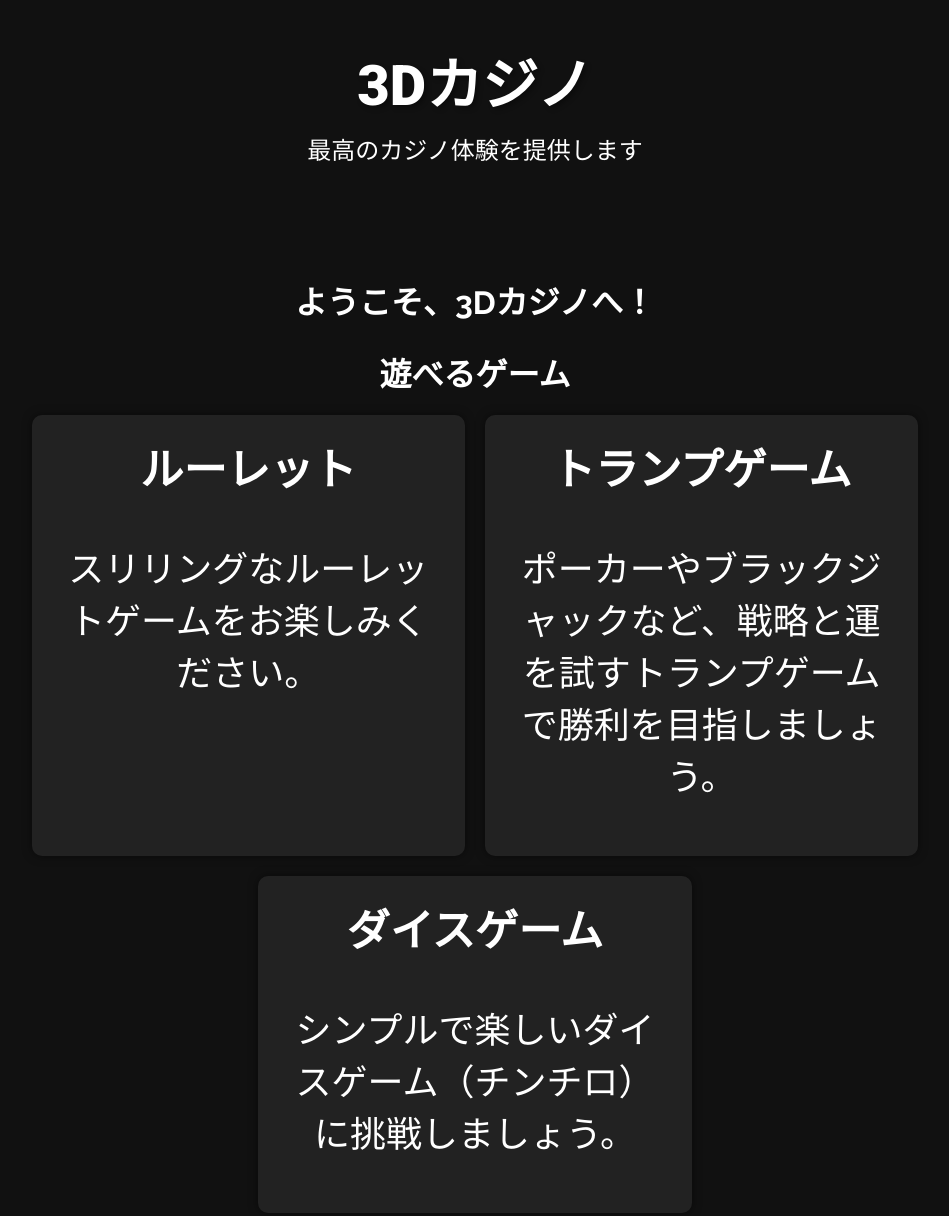
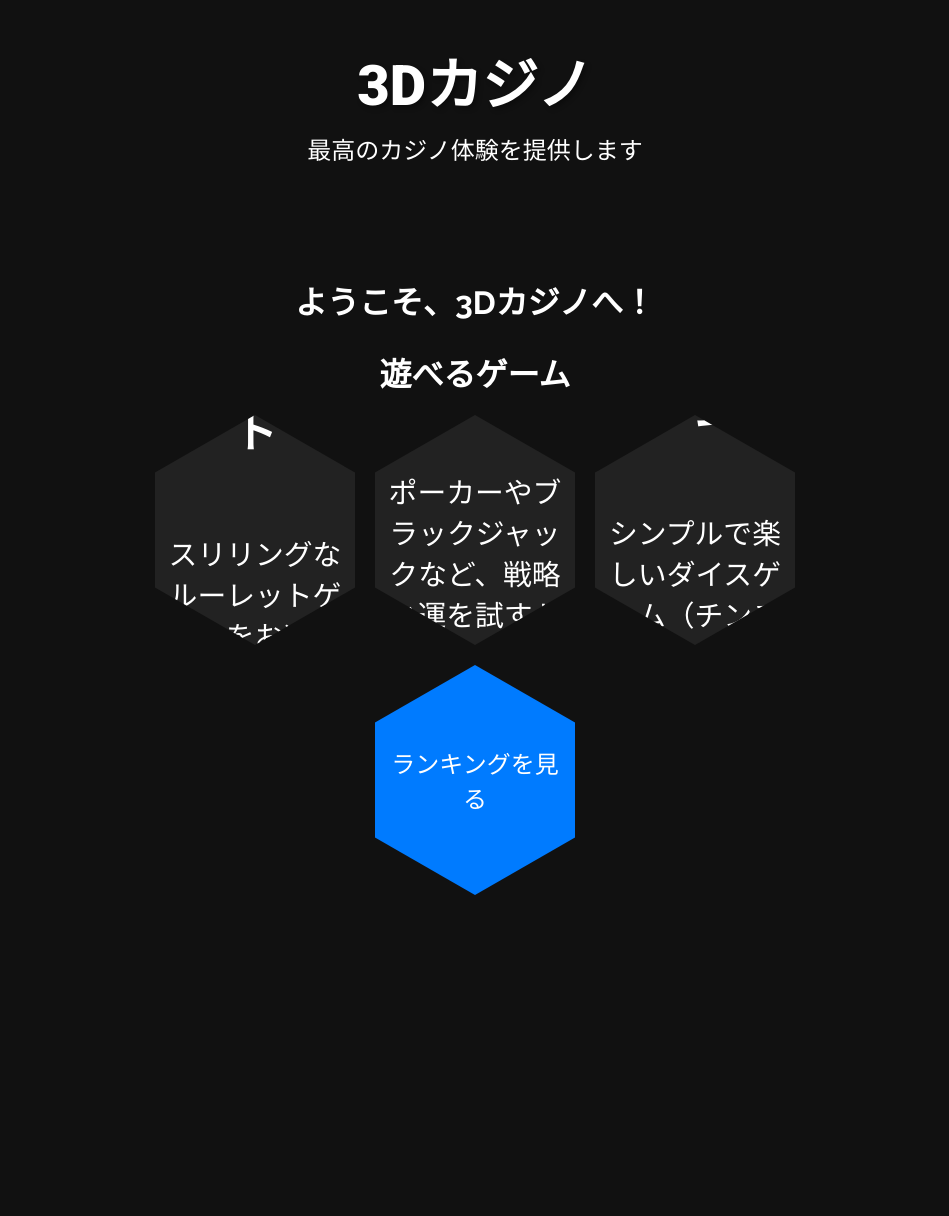
Before and after one commit to 433D/3D-CASINO, a plain HTML site: page test.html in a window 1280 px wide. Shown: the top 1216 px of the page, without its empty margins (165-1114 px from the left). After the commit the page ends 935 px from the top, so only its background shows below. Drawn offline with Linux system fonts and the light colour scheme.

Commit message:
Update test.html

```diff
--- a/test.html
+++ b/test.html
@@ -19,13 +19,11 @@
             padding: 40px 20px;
             text-align: center;
             color: #fff;
-            animation: fadeIn 2s ease-in-out;
         }
         header h1 {
             margin: 0;
             font-size: 3.5em;
             font-family: 'Roboto', sans-serif;
-            animation: slideIn 1s ease-in-out;
             text-shadow: 3px 3px 5px rgba(0,0,0,0.3);
         }
         header p {
@@ -40,7 +38,6 @@
         .introduction h2 {
             font-size: 2em;
             margin-bottom: 10px;
-            animation: fadeIn 2s ease-in-out 2s;
         }
         .introduction p {
             font-size: 1.5em;
@@ -51,7 +48,6 @@
         .game-section h2 {
             font-size: 2em;
             margin-bottom: 20px;
-            animation: fadeIn 2s ease-in-out 3s;
         }
         .game-grid {
             display: flex;
@@ -60,20 +56,19 @@
             gap: 20px;
         }
         .game-card {
+            position: relative;
+            width: 200px;
+            height: 230px;
             background-color: #222;
-            background-size: cover;
-            background-position: center;
-            padding: 20px;
-            border-radius: 10px;
-            box-shadow: 0 0 10px rgba(0, 0, 0, 0.5);
+            clip-path: polygon(50% 0%, 100% 25%, 100% 75%, 50% 100%, 0% 75%, 0% 25%);
+            display: flex;
+            flex-direction: column;
+            justify-content: center;
+            align-items: center;
             text-align: center;
-            flex: 1 1 calc(33.333% - 20px);
-            max-width: calc(33.333% - 20px);
-            min-width: 200px;
             color: #fff;
             cursor: pointer;
             font-size: 1.5em;
-            animation: zoomIn 1s ease-in-out;
             transition: transform 0.3s;
         }
         .game-card:hover {
@@ -84,36 +79,29 @@
             font-size: 1.8em;
         }
         .game-card p {
-            font-size: 1.5em;
+            font-size: 1.2em;
         }
         .link-section {
             margin: 20px 0;
         }
         .link-section button {
-            padding: 15px 30px;
+            width: 200px;
+            height: 230px;
             font-size: 1.5em;
             background-color: #007BFF;
             color: #fff;
             border: none;
-            border-radius: 5px;
+            clip-path: polygon(50% 0%, 100% 25%, 100% 75%, 50% 100%, 0% 75%, 0% 25%);
             cursor: pointer;
-            animation: fadeIn 2s ease-in-out 4s;
-            transition: background-color 0.3s;
+            transition: transform 0.3s;
         }
         .link-section button:hover {
             background-color: #0056b3;
+            transform: scale(1.05);
         }
         @keyframes fadeIn {
             from { opacity: 0; }
             to { opacity: 1; }
-        }
-        @keyframes slideIn {
-            from { transform: translateY(-50px); }
-            to { transform: translateY(0); }
-        }
-        @keyframes zoomIn {
-            from { transform: scale(0.5); }
-            to { transform: scale(1); }
         }
     </style>
 </head>
```
